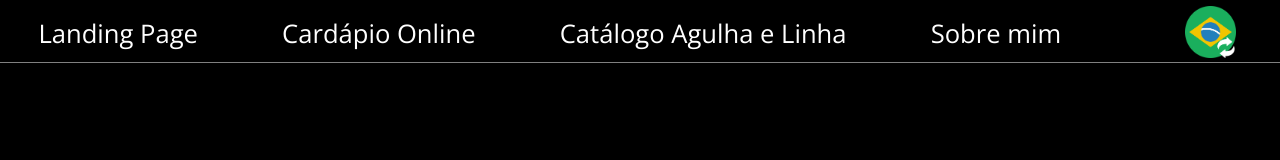
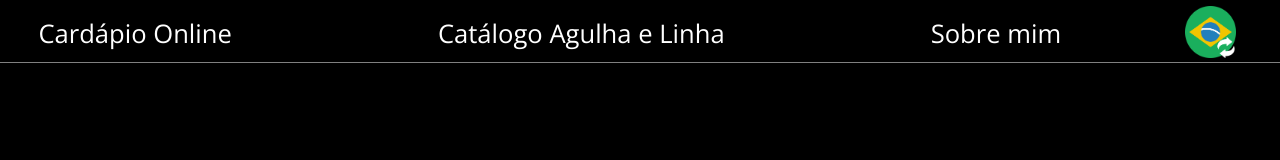
Before and after one commit to ryanpzr/portfolio-ryanpzr, a plain HTML site: page docs/index.html in a window 1280 px wide. Shown: the top 160 px of the page. Drawn offline with nearby package versions, Linux system fonts and the light colour scheme; grey boxes are pictures that could not be loaded.

Commit message:
Update_Html

```diff
--- a/docs/index.html
+++ b/docs/index.html
@@ -15,7 +15,6 @@
 
         <div class="nav-center">
 
-            <a class="navProjectsLink">Landing Page</a>
             <a class="navProjectsLink" onclick="irDeployMC()" data-texto="cardapioMC">Cardápio Online</a>
             <a class="navProjectsLink" onclick="irDeployAL()" data-texto="catalogoAL">Catálogo Agulha e Linha</a>
             <a class="navProjectsLink" onclick="redirect('aboutMe')" data-texto="sobreMim">Sobre mim</a>
```
